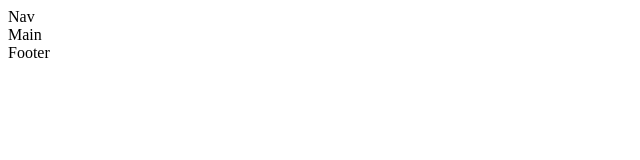
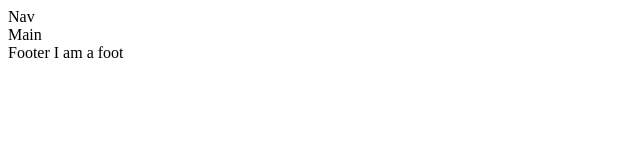
Before and after one commit to syedraza011/starbound, a React (Create React App) app: page / in a window 1280 px wide. Shown: the top 160 px of the page, without its empty margins (0-640 px from the left). Built offline with nearby package versions, Linux system fonts and the light colour scheme.

Commit message:
I am a foot - update

```diff
--- a/App.js
+++ b/App.js
@@ -4,7 +4,7 @@ function App() {
     <>
       <div>Nav</div>
       <div>Main</div>
-      <div>Footer</div>
+      <div>Footer I am a foot</div>
     </>
   );
 }
```
